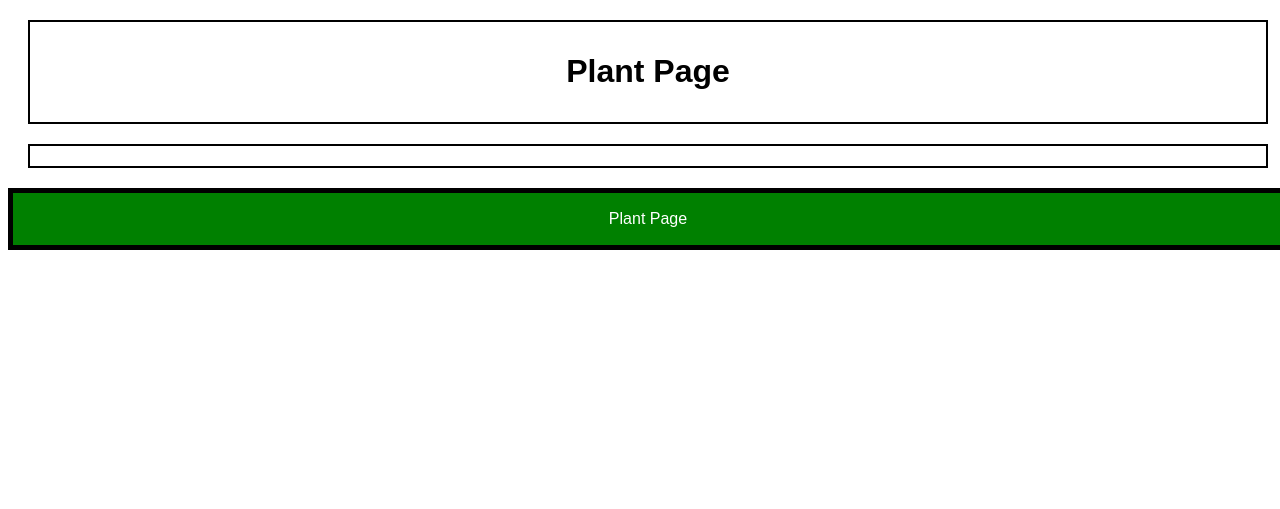
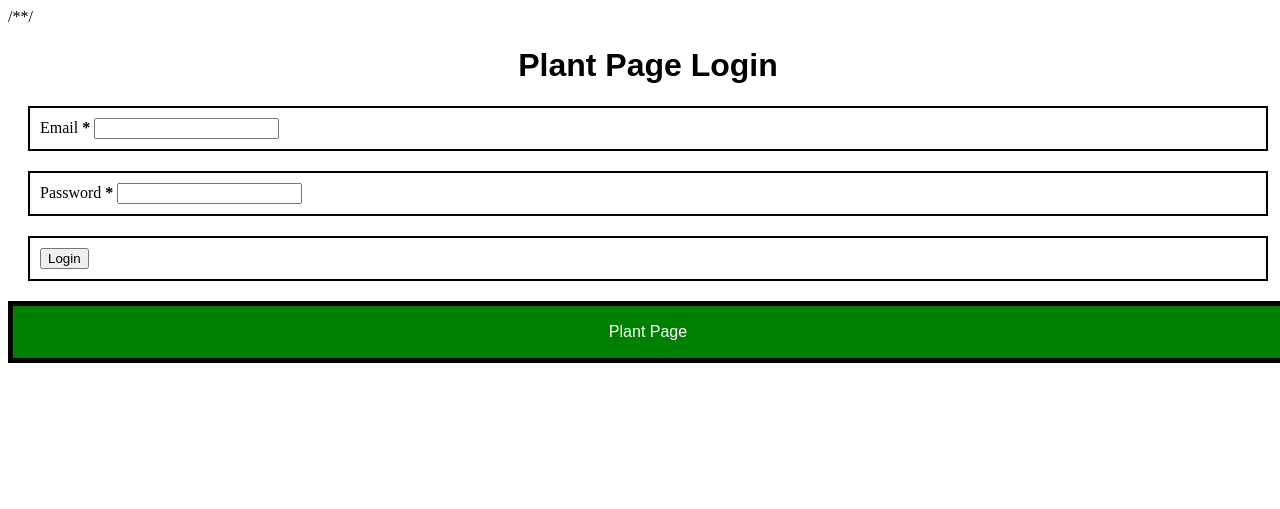
Before and after one commit to SniperD33/PlantPage, a PHP site: page /login.php in a window 1280 px wide. Shown: the top 509 px of the page. Before the commit the page ends 250 px from the top, so only its background shows below. Run offline with PHP 8.4, Linux system fonts and the light colour scheme.

Commit message:
Adding login procedure for AHs and Admin.

```diff
--- a/login.php
+++ b/login.php
@@ -1,17 +1,122 @@
-<!DOCTYPE html>
-<html lang="en">
+<?php
+require_once("config.php");
+
+
+function get_admin($email) {
+    $db = get_pdo_connection();
+    $query = $db->prepare("SELECT * FROM Admin WHERE Email = ?");
+    $query->bindParam(1, $email, PDO::PARAM_STR);
+    $query->execute();
+    $results = $query->fetchAll(PDO::FETCH_ASSOC);
+
+    return $results;
+}
+
+
+if (isset($_POST["Login"])) {
+    $login_email = $_POST["login_email"];
+    $login_password = $_POST["login_password"];
+
+    $admin = get_admin($login_email);
+
+    // if no email or password is provided
+    if (strlen($login_email) == 0 || strlen($login_password) == 0) {
+        $_SESSION["login_error"] = "Email and Password cannot be empty.";
+    }
+    else if (count($admin) > 0) { // check for admin login
+        $_SESSION["is_admin"] = true;
+
+        $db = get_pdo_connection();
+        $query = $db->prepare("SELECT HashPass FROM `Admin` WHERE Email = ?");
+        $query->bindParam(1, $login_email, PDO::PARAM_STR);
+        $query->execute();
+        $results = $query->fetchAll(PDO::FETCH_ASSOC);
+
+        if (count($results) > 0) {
+            $hash = $results[0]["HashPass"];
+            // first row in results for column HashPass
+
+            if (password_verify($login_password, $hash)) {
+                $_SESSION["logged_in"] = true;
+                $_SESSION["email"] = $login_email;
+
+                header("Location: home.php");
+            }
+            else {
+                $_SESSION["login_error"] = "Invalid email and password combination.";
+            }
+        }
+        else {
+            $_SESSION["login_error"] = "Invalid email and password combination.";
+        }
+    }
+    else { // account holder login
+        $_SESSION["is_admin"] = false;
+
+        $db = get_pdo_connection();
+        $query = $db->prepare("SELECT HashPass FROM AccountHolder WHERE Email = ?");
+        $query->bindParam(1, $login_email, PDO::PARAM_STR);
+        $query->execute();
+        $results = $query->fetchAll(PDO::FETCH_ASSOC);
+
+        if (count($results) > 0) {
+            $hash = $results[0]["HashPass"];
+            // first row in results for column HashPass
+
+            if (password_verify($login_password, $hash)) {
+                $_SESSION["logged_in"] = true;
+                $_SESSION["email"] = $login_email;
+
+                header("Location: home.php");
+            }
+            else {
+                $_SESSION["login_error"] = "Invalid email and password combination.";
+            }
+        }
+        else {
+            $_SESSION["login_error"] = "Invalid email and password combination.";
+        }
+    }
+}
+?>
+
+<html>
 <head>
-	<meta charset="utf-8">
-	<title>Plants Page</title>
-	<link rel="stylesheet" type="text/css" href="style.css">
+    <meta charset="utf-8">
+    <meta name="viewport" content="width=device-width, initial-scale=1, shrink-to-fit=no">
+    <title><?= $PROJECT_NAME . " Login Page" ?></title>
+    <link rel="stylesheet" type="text/css" href="style.css">
 </head>
 <body>
-	<div id="header">
-		<h1>Plant Page</h1>
-	</div>
-	<div id="content">
+<h1><?= $PROJECT_NAME . " Login"?></h1>
 
-	</div>
-	<footer> <p> Plant Page</p></footer>
+<?php
+$login_form = new PhpFormBuilder();
+$login_form->set_att("method", "POST");
+$login_form->add_input("Email", array(
+    "type" => "text",
+    "required" => true
+), "login_email");
+$login_form->add_input("Password", array(
+    "type" => "password",
+    "required" => true
+), "login_password");
+$login_form->add_input("Login", array(
+    "type" => "submit",
+    "value" => "Login"
+), "Login");
+$login_form->build_form();
+
+// in case required fields are changed in browser dev tools
+if (isset($_SESSION["login_error"])) {
+    echo $_SESSION["login_error"] . "<br>";
+    unset($_SESSION["login_error"]);
+}
+
+?>
+
+
+
+<footer> <p> Plant Page</p></footer>
 </body>
 </html>
```
